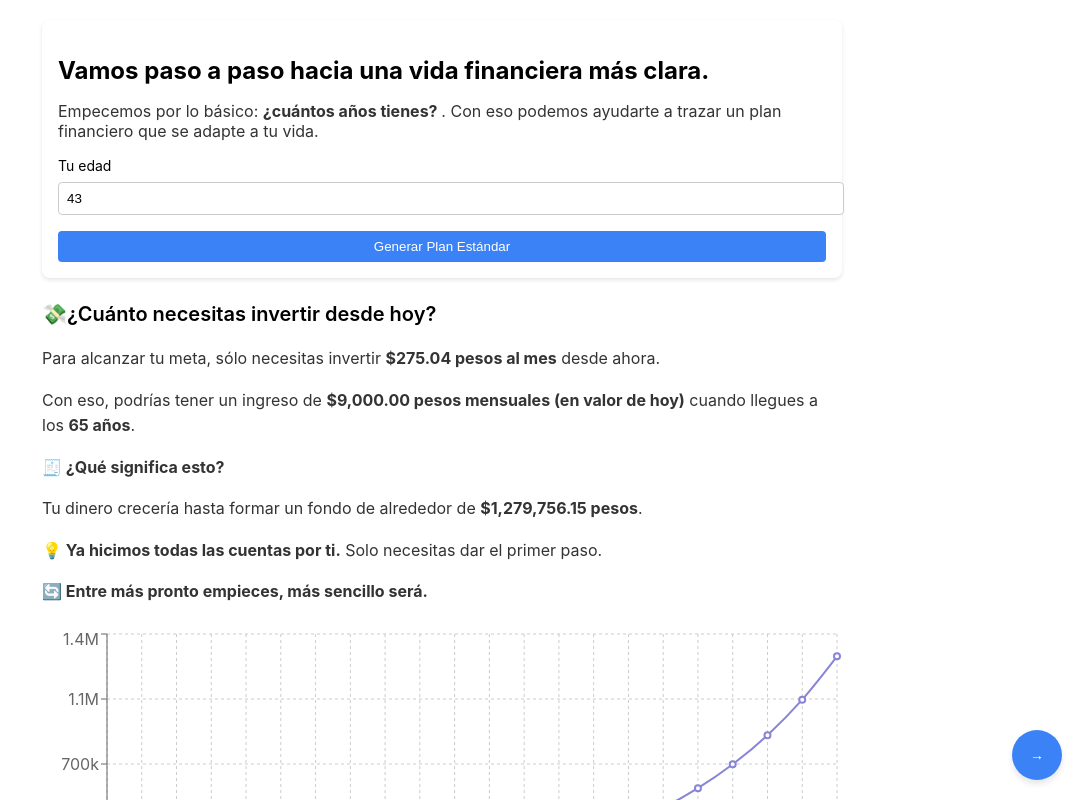
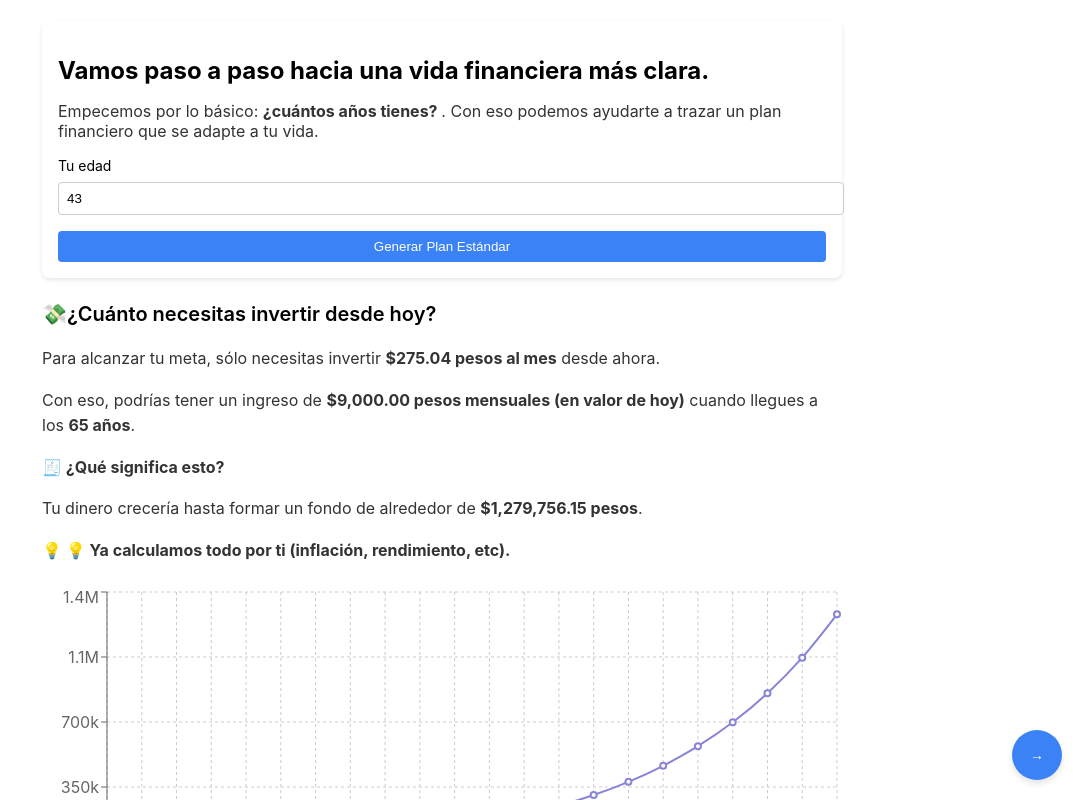
Before and after one commit to Natenun/retirement-calculator, a React (Create React App) app: page / in a window 1280 px wide. Both pictures are taken after a click on the button "Generar Plan Estándar". Shown: the top 800 px of the page, without its empty margins (198-1280 px from the left). Built offline with nearby package versions, Linux system fonts and the light colour scheme.

Commit message:
mensajeWhats4

```diff
--- a/src/RetirementPlanCalculator.js
+++ b/src/RetirementPlanCalculator.js
@@ -91,11 +91,9 @@ const RetirementPlanCalculator = () => {
         </p>
 
         <p style={{ marginTop: "16px" }}>
-          <strong>💡 Ya hicimos todas las cuentas por ti.</strong> Solo necesitas dar el primer paso.
+          <strong>💡 💡 Ya calculamos todo por ti (inflación, rendimiento, etc).</strong>
         </p>
-        <p>
-          <strong>🔄 Entre más pronto empieces, más sencillo será.</strong>
-        </p>
+
 
         {/* Gráfica */}
         <div style={{ marginTop: "24px" }}>
```
